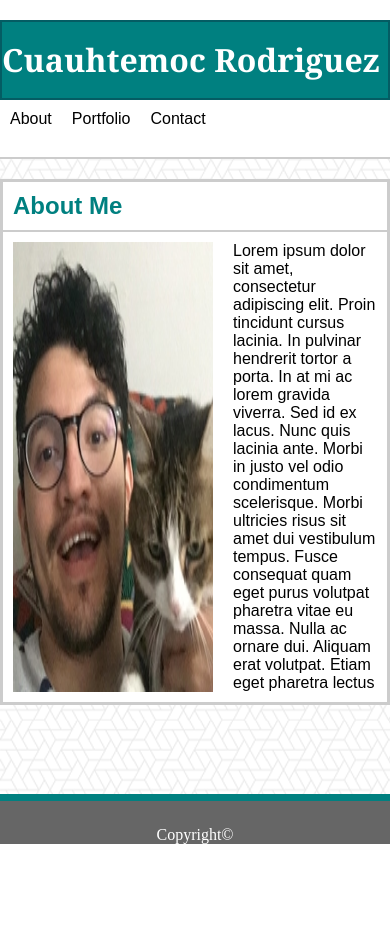
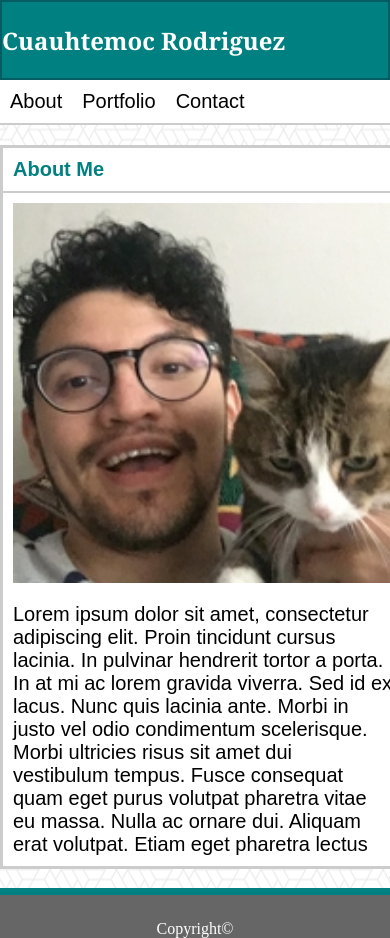
Before and after one commit to Cuauhtemoc/Responsive-Portfolio, a plain HTML site: page index.html in a window 390 px wide. Before the commit the page ends 844 px from the top, so only its background shows below. Drawn offline with Linux system fonts and the light colour scheme.

Commit message:
fixed responsive sizing in about.html

```diff
--- a/assets/css/style.css
+++ b/assets/css/style.css
@@ -169,7 +169,7 @@ body{
 
     .menu{
         display: block;
-        margin: 5%;
+        margin: 0;
         width:auto;
     }
     .content-wrapper{
@@ -179,14 +179,26 @@ body{
     .image>img, .image-text{
         width: 300px;
     }
-
-
+    .content-about{
+        flex-direction: column;
+        align-items: center;
+    }
+    .myface{
+        width: 400px;
+        height: 400px;
+    }
+    .style-heading{
+        font-size: 24px;
+    }
+    .style-other{
+        font-size: 20px;
+    }
 }
 
 @media screen and (max-width:640px){
     .menu{
         display: block;
-        margin: 5% auto;
+        margin: 0 auto;
         width:auto;
     }
     .content-wrapper{
@@ -196,5 +208,18 @@ body{
     .image>img, .image-text{
         width: 325px;
     }
-
+    .myface{
+        width: 400px;
+        height: 400px;
+    }
+    .content-about{
+        flex-direction: column;
+        align-items: center;
+    }
+    .style-heading{
+        font-size: 24px;
+    }
+    .style-other{
+        font-size: 20px;
+    }
 }
--- a/index.html
+++ b/index.html
@@ -12,9 +12,9 @@
         <div class="menu">
             <h1 class ="myname style-heading">Cuauhtemoc Rodriguez</h1>
             <div class="menu-links">
-                    <a href="index.html">About</a>
-                    <a href="portfolio.html">Portfolio</a>
-                    <a href="contact.html">Contact</a>
+                    <a class ="style-other" href="index.html">About</a>
+                    <a class ="style-other"  href="portfolio.html">Portfolio</a>
+                    <a class ="style-other"  href="contact.html">Contact</a>
             </div>
         </div>
     </header>
```
Also changed, not shown: portfolio.html (+3 -3 lines).
